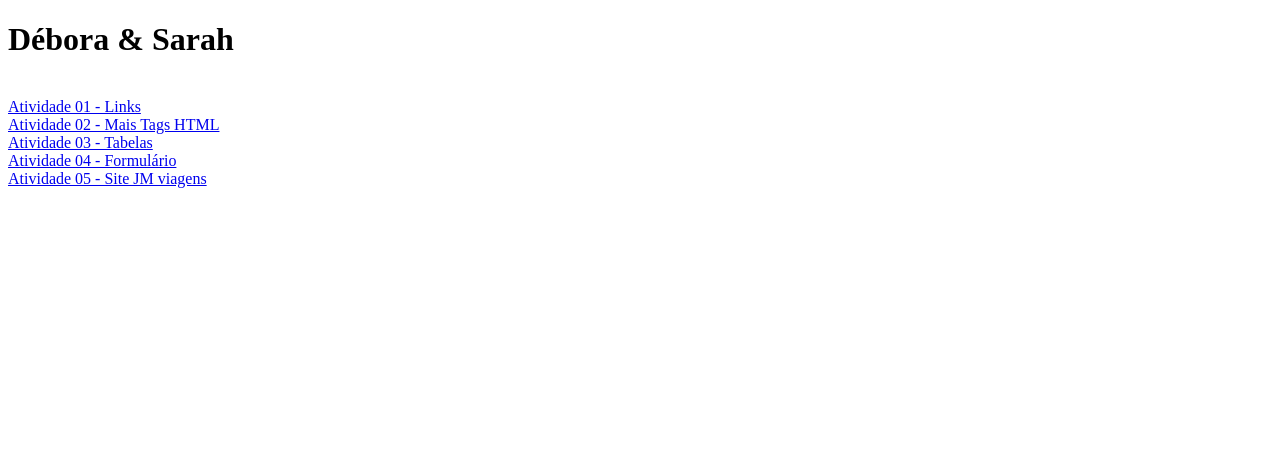
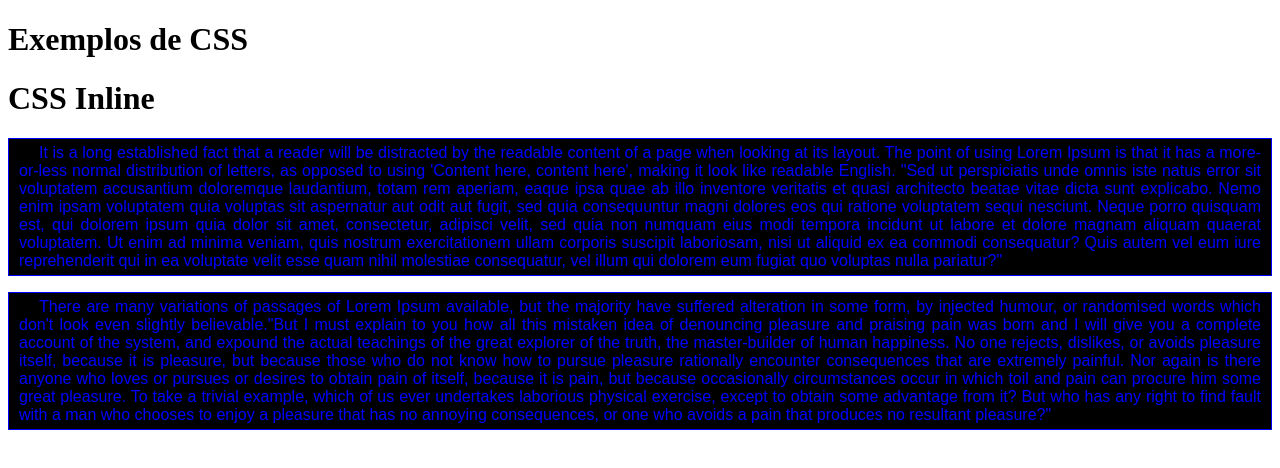
Before and after one commit to deborasarah/debora-sarah, a plain HTML site: page index.html in a window 1280 px wide. Drawn offline with Linux system fonts and the light colour scheme.

Commit message:
Add files via upload

```diff
--- a/index.html
+++ b/index.html
@@ -1,22 +1,40 @@
 <!DOCTYPE html>
 <html>
-<head>
-    <title> Primeira Pagina</title>
-</head>
-<body>
-    <h1>Débora & Sarah</h1>
 
-    <a href="index.html"> </a> <br>
+    <head>
+        <title>CSS Inline e Incorporado</title>
+        <meta charset="utf-8"/>
 
-    <a href = "01" >Atividade 01 - Links </a> <br>
+        <style type="text/css">
+            p {
+                font-family: Arial,sans-serif;
+                font: 16 px;
+                color: blue;
+                text-align:justify;
+                line height:1.5;
+                margin:10 px 0;
+                padding: 5px 10px;
+                text-indent:20px;
+                font-weigth:bold;
+                font-styl:italic;
+                background-color:black;
+                border:1px solid blue
 
-    <a href = "02" >Atividade 02 - Mais Tags HTML </a> <br>
+            }
 
-    <a href="03" >Atividade 03 - Tabelas </a> <br>
+        </style>
+    </head>
 
-    <a href="04">Atividade 04 - Formulário</a> <br>
+    <body>
+        <h1>Exemplos de CSS</h1>
+        <h1>CSS Inline</h1>
 
-    <a href="Projeto01">Atividade 05 - Site JM viagens</a> <br>
+        <p>It is a long established fact that a reader will be distracted by the readable content of a page when looking at its layout. The point of using Lorem Ipsum is that it has a more-or-less normal distribution of letters, as opposed to using 'Content here, content here', making it look like readable English. "Sed ut perspiciatis unde omnis iste natus error sit voluptatem accusantium doloremque laudantium, totam rem aperiam, eaque ipsa quae ab illo inventore veritatis et quasi architecto beatae vitae dicta sunt explicabo. Nemo enim ipsam voluptatem quia voluptas sit aspernatur aut odit aut fugit, sed quia consequuntur magni dolores eos qui ratione voluptatem sequi nesciunt. Neque porro quisquam est, qui dolorem ipsum quia dolor sit amet, consectetur, adipisci velit, sed quia non numquam eius modi tempora incidunt ut labore et dolore magnam aliquam quaerat voluptatem. Ut enim ad minima veniam, quis nostrum exercitationem ullam corporis suscipit laboriosam, nisi ut aliquid ex ea commodi consequatur? Quis autem vel eum iure reprehenderit qui in ea voluptate velit esse quam nihil molestiae consequatur, vel illum qui dolorem eum fugiat quo voluptas nulla pariatur?"
+        </p>
 
-</body>
+        <p>There are many variations of passages of Lorem Ipsum available, but the majority have suffered alteration in some form, by injected humour, or randomised words which don't look even slightly believable."But I must explain to you how all this mistaken idea of denouncing pleasure and praising pain was born and I will give you a complete account of the system, and expound the actual teachings of the great explorer of the truth, the master-builder of human happiness. No one rejects, dislikes, or avoids pleasure itself, because it is pleasure, but because those who do not know how to pursue pleasure rationally encounter consequences that are extremely painful. Nor again is there anyone who loves or pursues or desires to obtain pain of itself, because it is pain, but because occasionally circumstances occur in which toil and pain can procure him some great pleasure. To take a trivial example, which of us ever undertakes laborious physical exercise, except to obtain some advantage from it? But who has any right to find fault with a man who chooses to enjoy a pleasure that has no annoying consequences, or one who avoids a pain that produces no resultant pleasure?"
+        </p>
+
+    </body>
+
 </html>
```
